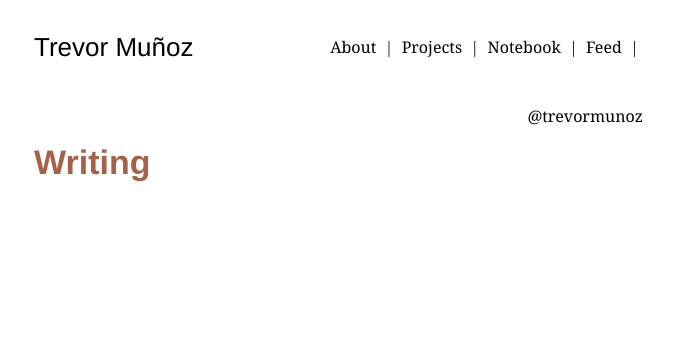
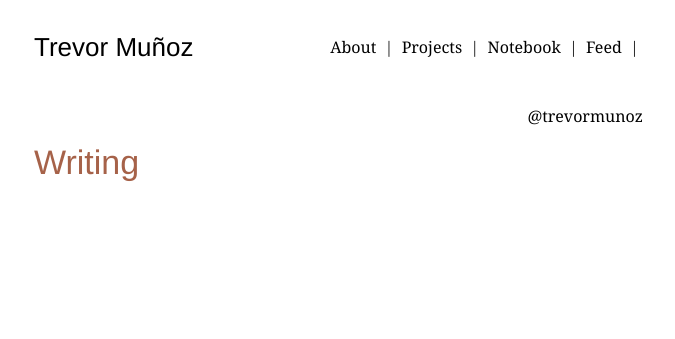
Before and after one commit to trevormunoz/calling-card, a Jekyll site: the page built from notebook/index.html, in a window 1280 px wide. Shown: the top 339 px of the page, without its empty margins (302-977 px from the left). Built offline with Jekyll 4.4.1, drawn with Linux system fonts in a browser that asks for light colours; nearby versions of some CDN libraries; Markdown is read by kramdown in place of the engine named in the settings.

Commit message:
Reduced font weight of all h2s

```diff
--- a/css/main.css
+++ b/css/main.css
@@ -81,7 +81,7 @@ body .site .wrapper .content {
 body .site .wrapper .content h2 {
   font-family: "p22-underground-1", "p22-underground-2", "Helvetica Neue", sans-serif;
   font-size: 2.125em;
-  font-weight: 600;
+  font-weight: 300;
   font-style: normal;
   padding-left: 2px;
   color: #a66249;
--- a/css/main.less
+++ b/css/main.less
@@ -108,7 +108,7 @@ body .site .wrapper .content {
 body .site .wrapper .content h2 {
 	font-family: "p22-underground-1","p22-underground-2", "Helvetica Neue", sans-serif;
 	font-size: 2.125em;
-	font-weight: 600;
+	font-weight: 300;
 	font-style: normal;
 	padding-left: 2px;
 	color: @reddish;
```
